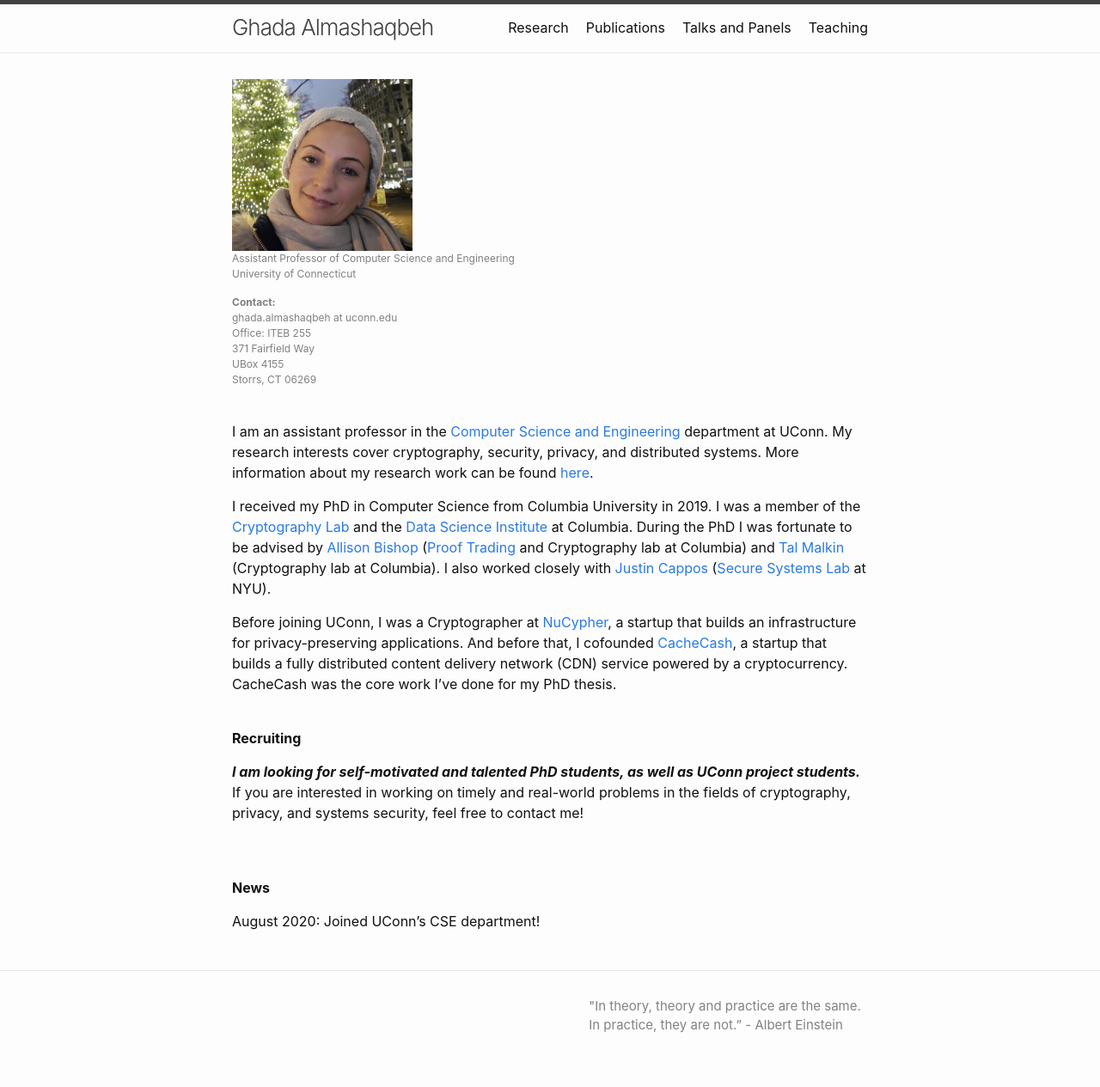
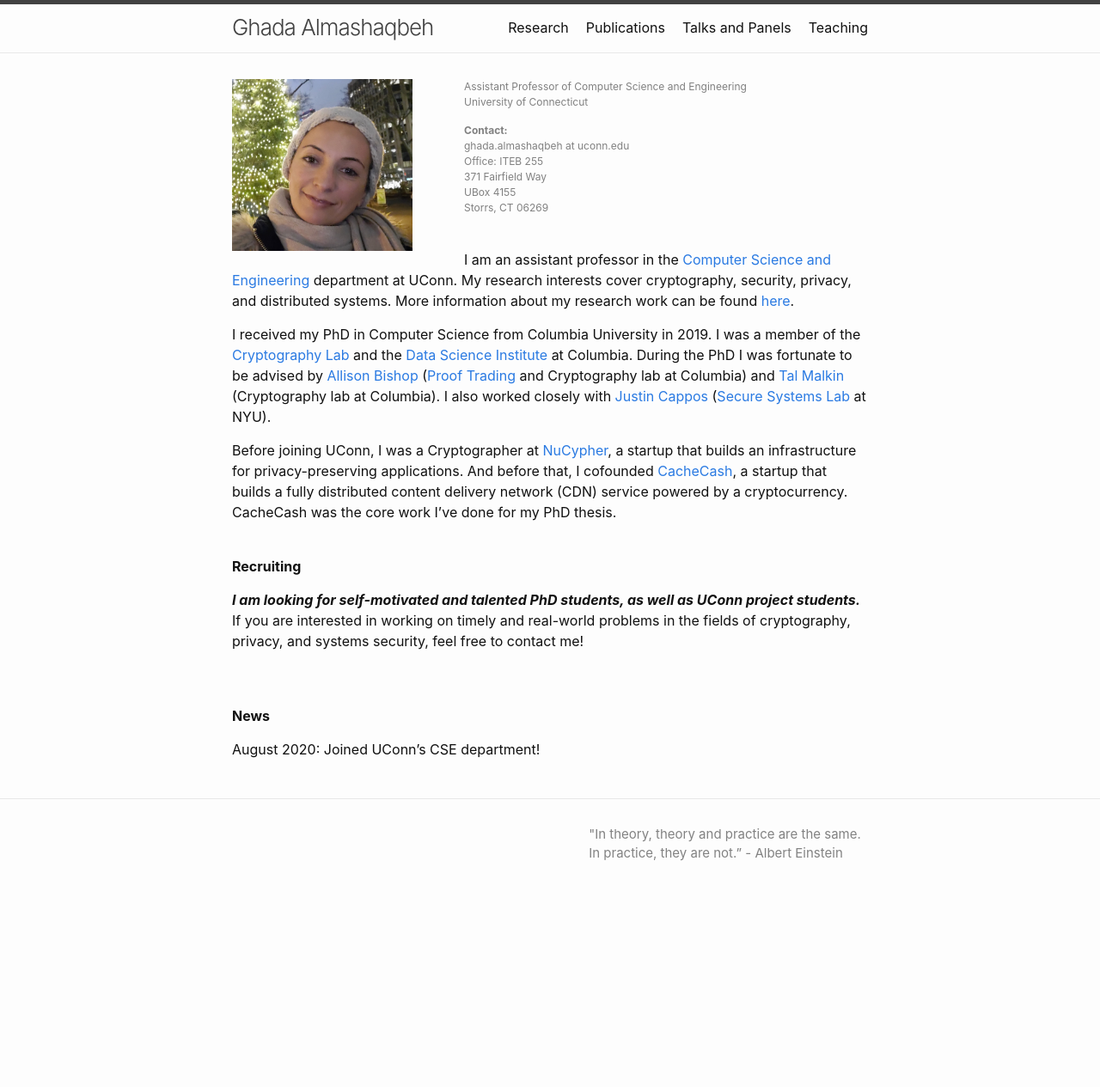
Before and after one commit to GhadaAlmashaqbeh/GhadaAlmashaqbeh.github.io, a Jekyll site: the page built from index.md, in a window 1280 px wide. Shown: the whole page at 86% size. Built offline with Jekyll 4.4.1, drawn with Linux system fonts in a browser that asks for light colours; after the commit the page ends 1065 px from its top, so only the background shows below that.

```diff
--- a/index.md
+++ b/index.md
@@ -5,7 +5,7 @@
 <div class="grid">
     <div class="col-1-2">
        <div class="content">
-           <img style="margin-right: 60px;" src="images/ghada0.jpg" alt="myprofile" width="210" height="200">
+           <img style="float: left; margin-right: 60px;" src="images/ghada0.jpg" alt="myprofile" width="210" height="200">
        </div>
     </div>
     <div class="col-1-2">
```
